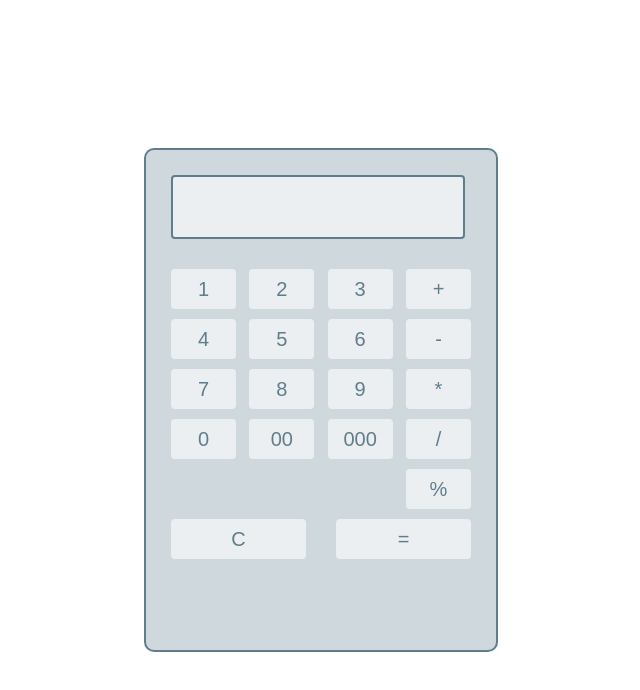
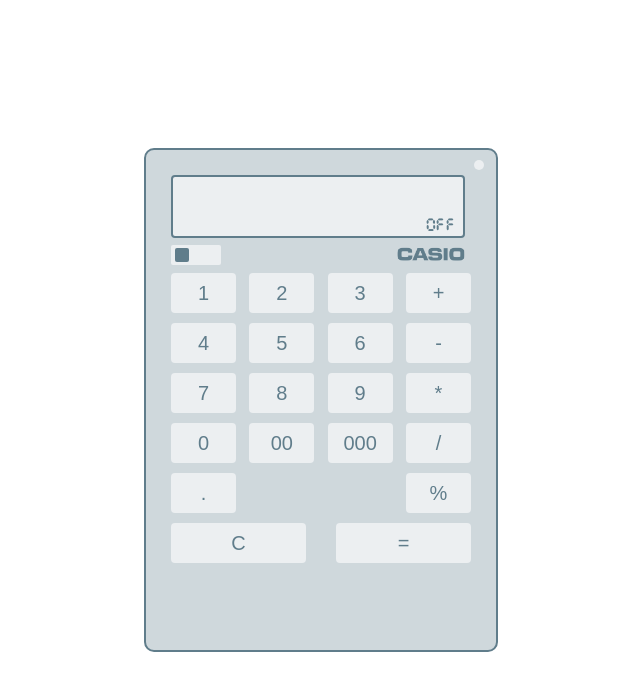
Before and after one commit to imhul/calc, a plain HTML site: page index.html in a window 1280 px wide. Shown: the whole page, without its empty margins (319-959 px from the left). Drawn offline with Linux system fonts and the light colour scheme.

Commit message:
big update

```diff
--- a/index.html
+++ b/index.html
@@ -11,8 +11,16 @@
 
         <div class="wrapper">
             <form class="calc" id="form">
-                <input type="text" name="" id="display" readonly maxlength="20">
+                <input type="text" name="" id="display" class="display" readonly maxlength="20">
                 <div class="result" id="result"></div>
+                <div class="led" id="led"></div>
+                <div class="status" id="status"></div>
+                <div class="switcher">
+                    <label class="switch">
+                        <input type="checkbox" id="on_off">
+                        <span class="slider"></span>
+                    </label>
+                </div>
                 <div class="controls">
                     <div class="row">
                         <div class="col">
@@ -71,7 +79,9 @@
                         </div>
                     </div>
                     <div class="row">
-                        <div class="col"></div>
+                        <div class="col">
+                            <input type="button" value=".">
+                        </div>
                         <div class="col"></div>
                         <div class="col"></div>
                         <div class="col">
@@ -87,6 +97,9 @@
                         </div>
                     </div>
                 </div>
+                <div class="logo">
+                    <img src="src/img/logo.png" alt="Logo">
+                </div>
             </form>
         </div>
 
--- a/src/css/style.css
+++ b/src/css/style.css
@@ -1,4 +1,17 @@
 /* Created by Kostya Tkachuk at 20.10.2019 */
+@font-face {
+    font-family: "CursedTimerULiL";
+    src: url("../fonts/calc.eot"); /* IE9 Compat Modes */
+    src: url("../fonts/calc.eot?#iefix") format("embedded-opentype"), /* IE6-IE8 */
+      url("../fonts/calc.otf") format("opentype"), /* Open Type Font */
+      url("../fonts/calc.svg") format("svg"), /* Legacy iOS */
+      url("../fonts/calc.ttf") format("truetype"), /* Safari, Android, iOS */
+      url("../fonts/calc.woff") format("woff"), /* Modern Browsers */
+      url("../fonts/calc.woff2") format("woff2"); /* Modern Browsers */
+    font-weight: normal;
+    font-style: normal;
+  }
+
 .wrapper {
     height: 100vh;
     display: flex;
@@ -16,18 +29,19 @@
     height: 450px;
 }
 
-#display {
+.display {
     width: calc(100% - 30px);
-    height: 50px;
     border-radius: 4px;
     border: 2px solid #607d8b;
     background-color: #eceff1;
-    padding: 5px 10px;
-    margin-bottom: 25px;
-    font-size: 24px;
+    color: #607d8b;
+    padding: 18px 10px 8px 10px;
+    margin-bottom: 30px;
+    font-size: 30px;
+    font-family: 'CursedTimerULiL', sans-serif;
 }
 
-#display:focus {
+.display:focus {
     background-color: #fff;
 }
 
@@ -55,7 +69,7 @@
     width: 45%;
 }
 
-.col > input {
+.col>input {
     height: 100%;
     width: 100%;
     border: 0;
@@ -65,13 +79,110 @@
     color: #607d8b;
 }
 
-.col > input:hover, .col > input:focus {
+.col>input:hover,
+.col>input:focus {
     background-color: #fff;
 }
 
 .result {
     position: absolute;
-    right: 60px;
-    top: 40px;
+    right: 40px;
+    top: 35px;
     font-size: 12px;
+    color: #607d8b;
+    font-family: 'CursedTimerULiL', sans-serif;
 }
+
+.logo {
+    position: absolute;
+    top: 95px;
+    right: 30px;
+}
+
+.logo>img {
+    width: 70px;
+    height: auto;
+}
+
+.switcher {
+    position: absolute;
+    top: 95px;
+    left: 25px;
+}
+
+.switcher .switch {
+    position: relative;
+    display: inline-block;
+    width: 50px;
+    height: 20px;
+}
+
+.switcher .switch input {
+    opacity: 0;
+    width: 0;
+    height: 0;
+}
+
+.switcher .slider {
+    position: absolute;
+    cursor: pointer;
+    top: 0;
+    left: 0;
+    right: 0;
+    bottom: 0;
+    background-color: #eceff1;
+    -webkit-transition: .4s;
+    transition: .4s;
+    border-radius: 2px;
+}
+
+.switcher .slider:before {
+    position: absolute;
+    content: "";
+    height: 14px;
+    width: 14px;
+    left: 4px;
+    bottom: 3px;
+    background-color: #607d8b;
+    -webkit-transition: .4s;
+    transition: .4s;
+    border-radius: 2px;
+}
+
+.switcher input:checked+.slider {
+    background-color: #607d8b;
+}
+
+.switcher input:focus+.slider {
+    box-shadow: 0 0 1px #607d8b;
+}
+
+.switcher input:checked+.slider:before {
+    -webkit-transform: translateX(26px);
+    -ms-transform: translateX(26px);
+    transform: translateX(26px);
+    background-color: #eceff1;
+}
+
+.led {
+    border-radius: 50%;
+    background-color: #eceff1;
+    width: 10px;
+    height: 10px;
+    position: absolute;
+    top: 10px;
+    line-height: 0;
+    font-size: 68px;
+    text-shadow: -4px 2px 0px #607d8b, 2px 5px 0px #607d8b;
+    right: 12px;
+    overflow: hidden;
+    color: #607d8b;
+}
+
+.status {
+    position: absolute;
+    top: 68px;
+    right: 40px;
+    color: #607d8b;
+    font-family: 'CursedTimerULiL', sans-serif;
+}
--- a/src/js/index.js
+++ b/src/js/index.js
@@ -1,13 +1,30 @@
 // Created by Kostya Tkachuk at 20.10.2019
+window.onload = function(){
+    (function() {
+
         const form = document.getElementById('form');
         const display = document.getElementById('display');
         const result = document.getElementById('result');
+        const switcher = document.getElementById('on_off');
+        const led = document.getElementById('led');
+        const status = document.getElementById('status');
+
         let firstVal = 0;
         let symbVal = '';
+        let isCalculated = false;
+        let isInit = false;
+        status.innerHTML = 'off';
+
+        switcher.addEventListener('click', event => {
+            isInit = event.target.checked;
+            led.innerHTML = isInit ? 'o' : '';
+            status.innerHTML = isInit ? 'on' : 'off';
+        }, false);
 
         form.addEventListener('click', event => {
+            if (isInit) {
                 const val = event.target.value;
-
+                display.focus();
                 switch(val) {
                     case '-': onSymbol(val); break;
                     case '+': onSymbol(val); break;
@@ -16,6 +33,7 @@ form.addEventListener('click', event => {
                     case '%': onSymbol(val); break;
                     case 'C': reset(); break;
                     case '=': calc(val); break;
+                    case '.': onNumber(val); break;
                     case '1': onNumber(val); break;
                     case '2': onNumber(val); break;
                     case '3': onNumber(val); break;
@@ -30,10 +48,14 @@ form.addEventListener('click', event => {
                     case '000': onNumber('000'); break;
                     default: break;
                 }
+            } else {
+                reset();
+            }
         }, false);
 
+
         const onNumber = num => {
-    display.focus();
+            isCalculated = false;
             display.value += num;
             if (symbVal && firstVal) {
                 result.innerHTML = `${firstVal} ${symbVal} ${display.value}`;
@@ -51,20 +73,31 @@ const onSymbol = sym => {
 
         const calc = () => {
             const secondVal = +display.value;
+            if (isCalculated) {
+                reset();
+            } else {
                 switch(symbVal) {
-        case '-': display.value = firstVal - secondVal; break;
-        case '+': display.value = firstVal + secondVal; break;
-        case '*': display.value = firstVal * secondVal; break;
-        case '/': display.value = firstVal / secondVal; break;
-        case '%': display.value = (secondVal/100) * firstVal; break;
+                    case '-': currentResult = display.value = firstVal - secondVal; break;
+                    case '+': currentResult = display.value = firstVal + secondVal; break;
+                    case '*': currentResult = display.value = firstVal * secondVal; break;
+                    case '/': currentResult = display.value = firstVal / secondVal; break;
+                    case '%': currentResult = display.value = (secondVal/100) * firstVal; break;
                     default: break;
                 }
                 result.innerHTML += ' =';
-    display.focus();
+                isCalculated = true;
+            }
+
+
         }
 
         const reset = () => {
+            firstVal = 0;
+            symbVal = '';
             display.value = '';
             result.innerHTML = '';
             display.blur();
         }
+
+    })();
+};
```
Also changed, not shown: src/fonts/calc.otf (added), src/fonts/calc.ttf (added), src/fonts/calc.woff (added), src/fonts/calc.woff2 (added), src/img/logo.png (added), 2 other files. Lines whose indentation alone changed are shown as unchanged.
